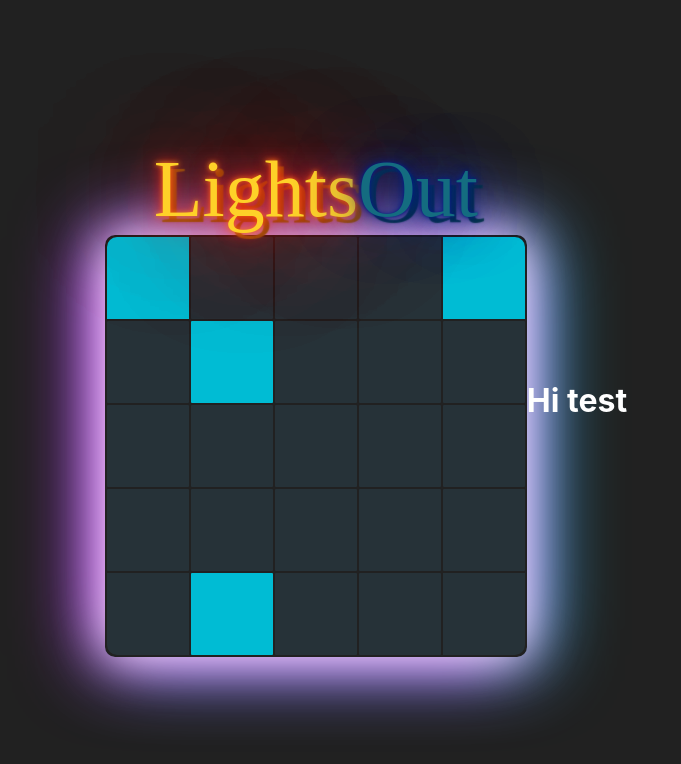
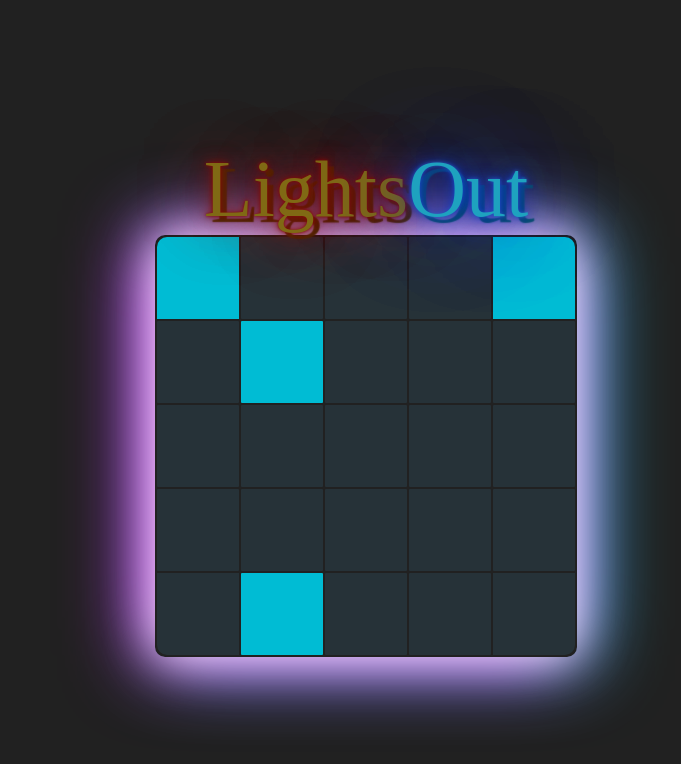
Before and after one commit to Jack-2077/Lights-Out, a React (Create React App) app: page / in a window 1280 px wide. Shown: the top 764 px of the page, without its empty margins (274-955 px from the left). Built offline with nearby package versions, Linux system fonts and the light colour scheme; a web font is replaced by a local one.

Commit message:
Update App.js

```diff
--- a/src/App.js
+++ b/src/App.js
@@ -9,7 +9,6 @@ class App extends Component {
     return (
       <div className='App'>
         <Board />
-      <h1>Hi test</h1>
       </div>
     );
   }
```
